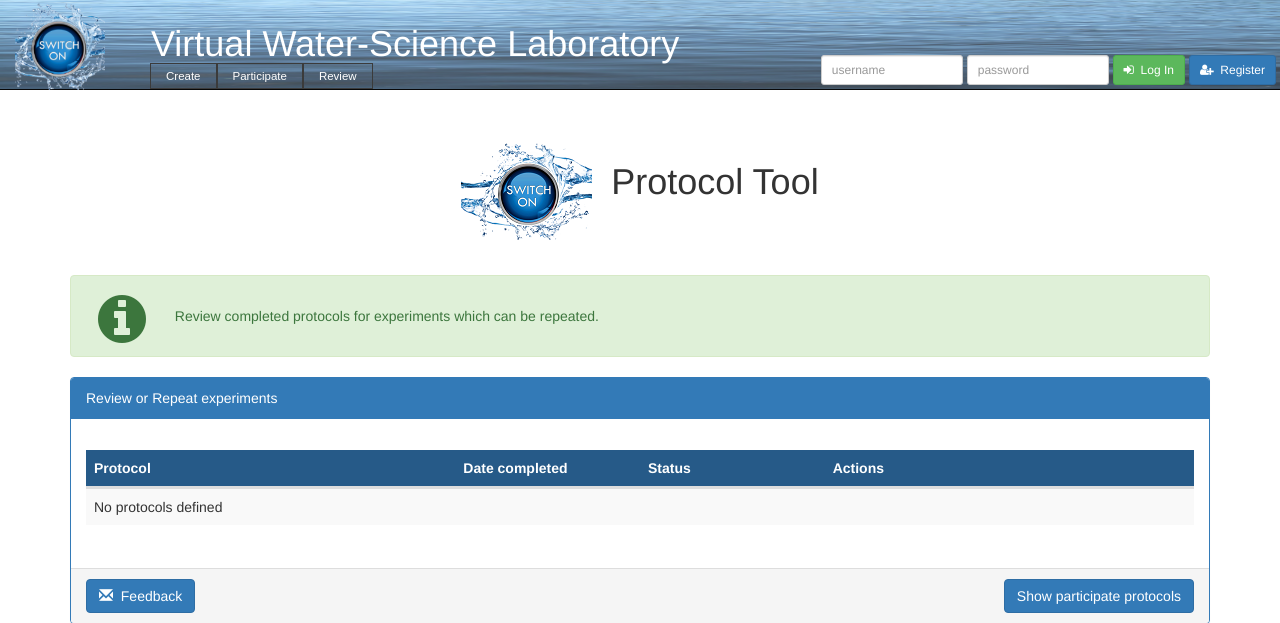
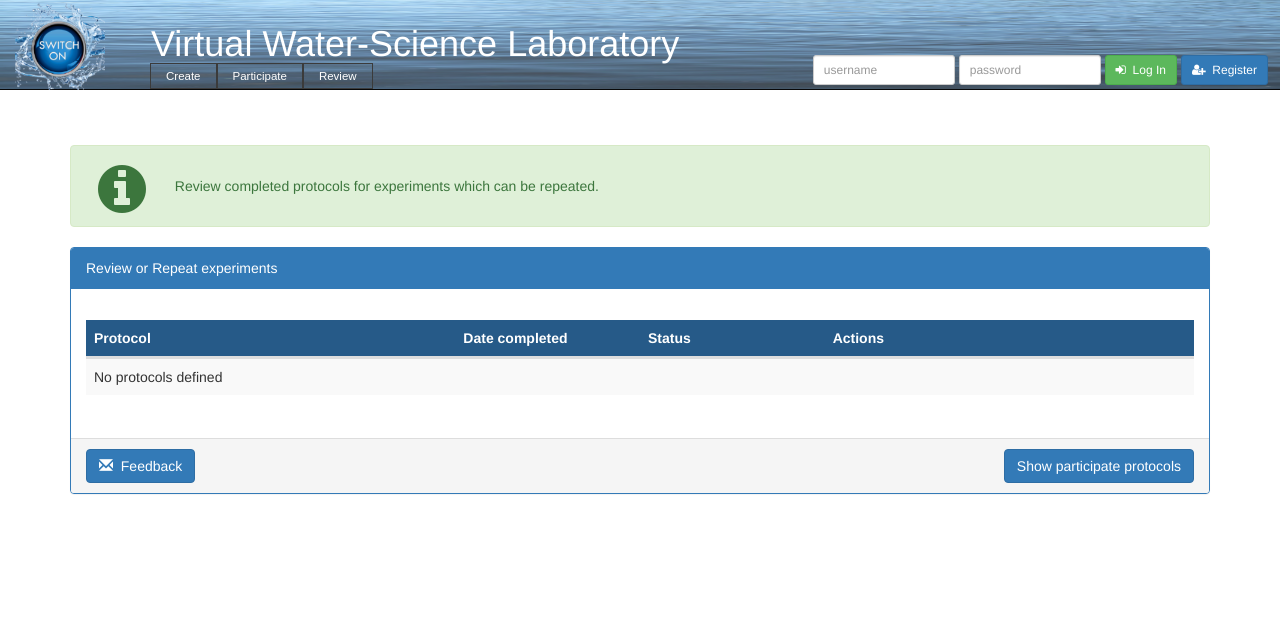
Before and after one commit to switchonproject/sip-html5-protocol-tool, a Django app: page / in a window 1280 px wide; the page is wider, and only the part inside the window is pictured. Shown: the top 623 px of that part. Run offline with Django 3.2, Linux system fonts and the light colour scheme; data that the repository does not hold is empty; parts of the project's set-up code (start-up, migrations or seed data) failed here and were passed over; some libraries are stand-ins or nearby versions.

Commit message:
Styling update + links

```diff
--- a/protocoltool/static/css/style.css
+++ b/protocoltool/static/css/style.css
@@ -192,5 +192,6 @@ p {
 .navbar-login-options{
     float: right;
     bottom: 8px;
+    right: 8px;
     position: relative;
 }
--- a/protocoltool/templates/protocoltool/protocoloverview.html
+++ b/protocoltool/templates/protocoltool/protocoloverview.html
@@ -80,8 +80,6 @@
 
         <div class="container">
             <div class="switchon-header">
-                <span><img src="{% static 'img/sologo_new_cropped.png' %}" alt=""/></span>
-                <h1>Protocol Tool</h1>
             </div>
 
             <div id="messagetype">
```
Also changed, not shown: protocoltool/templates/protocoltool/form.html (+5 -5 lines), protocoltool/templates/protocoltool/viewprotocol.html (+5 -4 lines).
